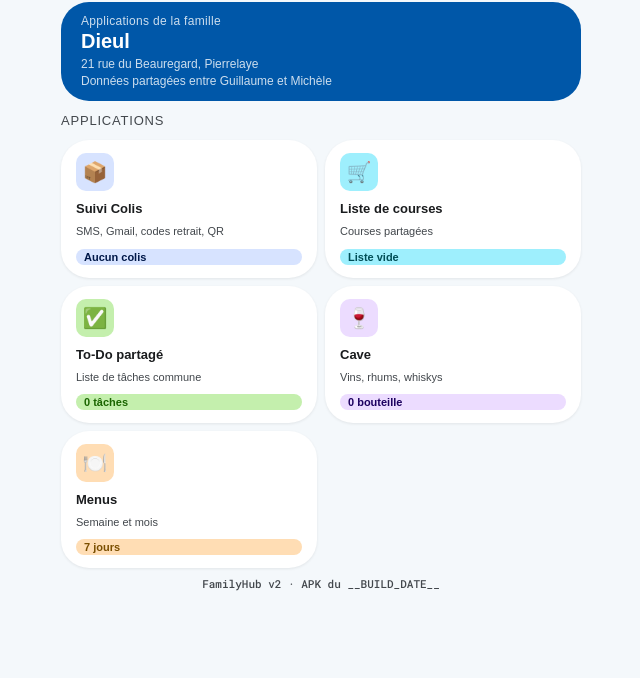
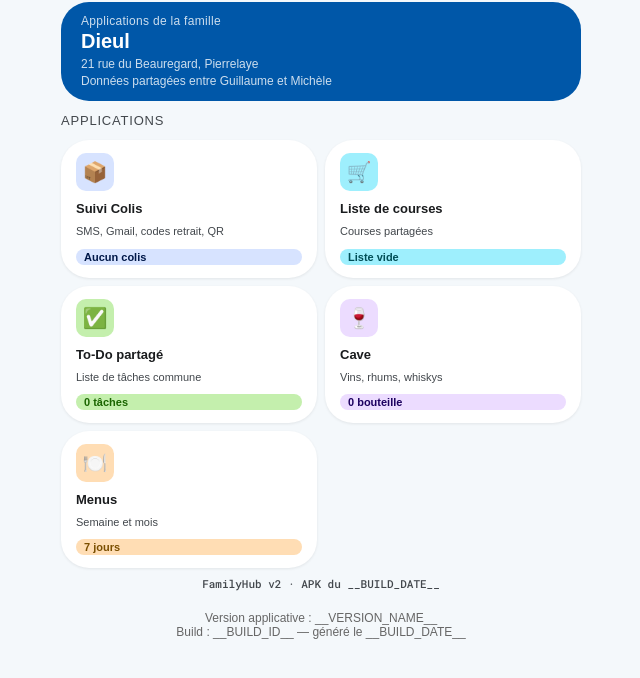
Before and after one commit to guillaumedieul-dawa/PWA-Claude, a website: page index.html in a window 1280 px wide. Shown: the part 56-734 px from the top of the page, without its empty margins (319-959 px from the left). Drawn offline with Linux system fonts and the light colour scheme; a web font is replaced by a local one.

Commit message:
Update index.html

```diff
--- a/index.html
+++ b/index.html
@@ -193,4 +193,8 @@ if ('serviceWorker' in navigator) {
 }
 </script>
 </body>
+  <footer style="font-size: 12px; text-align: center; margin-top: 20px; color: #666;">
+  Version applicative : __VERSION_NAME__<br />
+  Build : __BUILD_ID__ — généré le __BUILD_DATE__
+</footer>
 </html>
```
